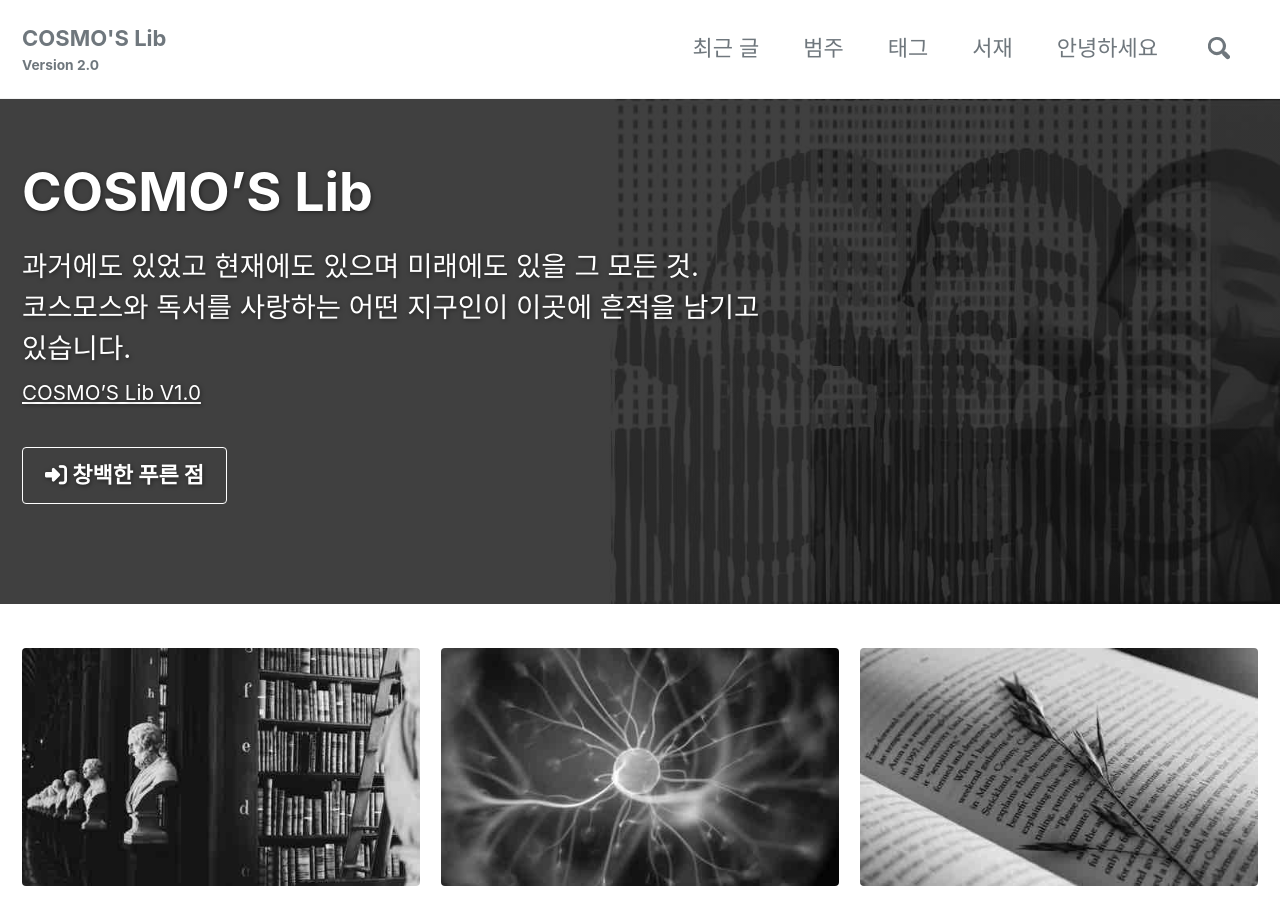
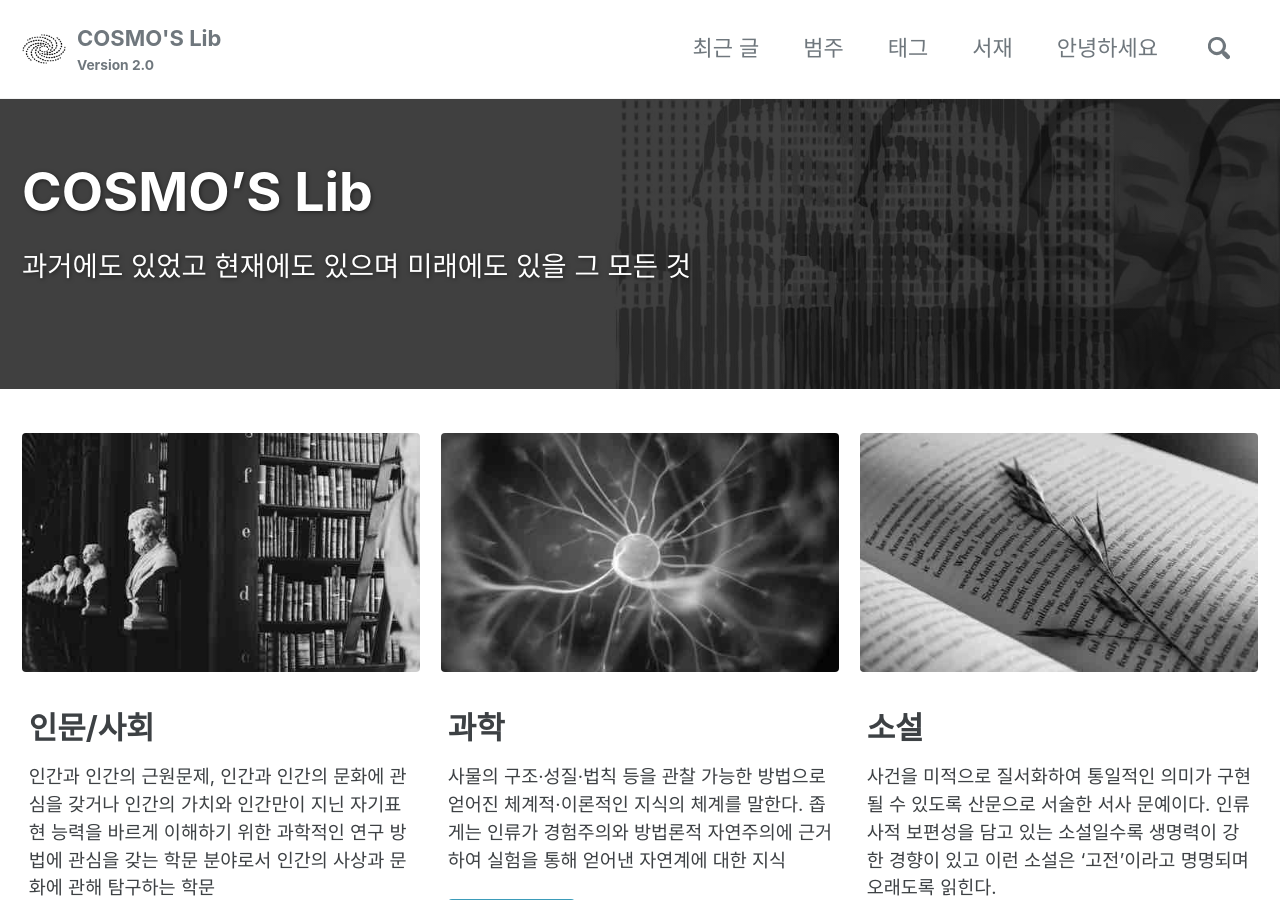
Before and after one commit to deftone2000/cosmo-s-archive, a Jekyll site: the page built from _pages/home.md, in a window 1280 px wide and 900 px high. Built offline with Jekyll 4.4.1, drawn with Linux system fonts in a browser that asks for light colours; cached includes are drawn as plain includes; nearby versions of some CDN libraries; comment, search, counter and statistics services are not loaded; a style sheet for code colours, icons or effects is not loaded.

Commit message:
no message

```diff
--- a/_config.yml
+++ b/_config.yml
@@ -26,7 +26,7 @@ url                      : https://deftone2000.github.io # the base hostname & p
 baseurl                  : # the subpath of your site, e.g. "/blog"
 repository               : "deftone2000/deftone2000.github.io"
 teaser                   : "/assets/images/teaser-image.jpg" # path of fallback teaser image, e.g. "/assets/images/500x300.png"
-logo                     : # "/assets/images/apple-touch-icon.png" # path of logo image to display in the masthead, e.g. "/assets/images/88x88.png"
+logo                     : "/assets/images/site-logo.png" # path of logo image to display in the masthead, e.g. "/assets/images/88x88.png"
 masthead_title           : # overrides the website title displayed in the masthead, use " " for no title
 # breadcrumbs            : false # true, false (default)
 words_per_minute         : 120
--- a/_pages/home.md
+++ b/_pages/home.md
@@ -5,13 +5,8 @@ header:
   overlay_color: "#000"
   overlay_filter: "0.75"
   overlay_image: /assets/images/home-page-feature.jpg
-  actions:
-    - label: "<i class='fas fa-sign-in-alt'></i> 창백한 푸른 점"
-      url: "/인용/pale-blue-dot/"
 excerpt: >
-  과거에도 있었고 현재에도 있으며 미래에도 있을 그 모든 것.<br />
-  코스모스와 독서를 사랑하는 어떤 지구인이 이곳에 흔적을 남기고 있습니다.<br />
-  <small><a href="https://deftone2000.github.io/cosmos-lib-v01">COSMO'S Lib V1.0</a></small>
+  과거에도 있었고 현재에도 있으며 미래에도 있을 그 모든 것
 feature_row:
   - image_path: /assets/images/home-page-humanities.jpg
     alt:
```
